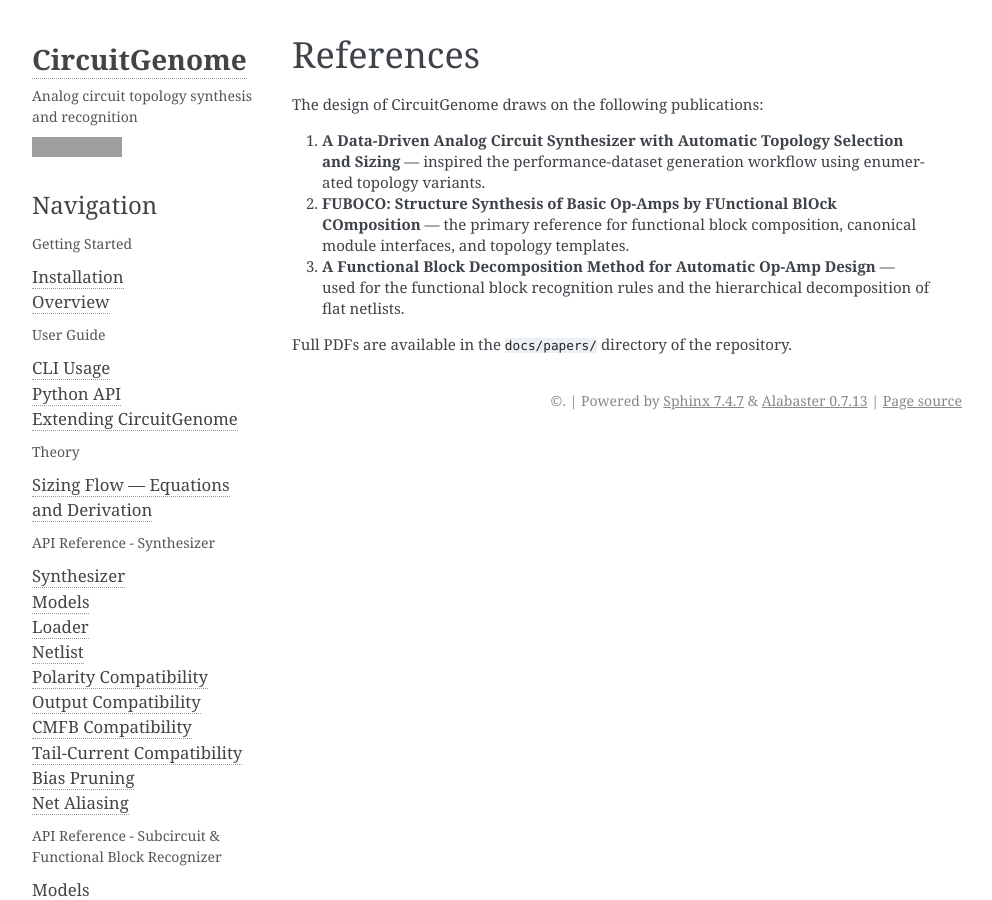
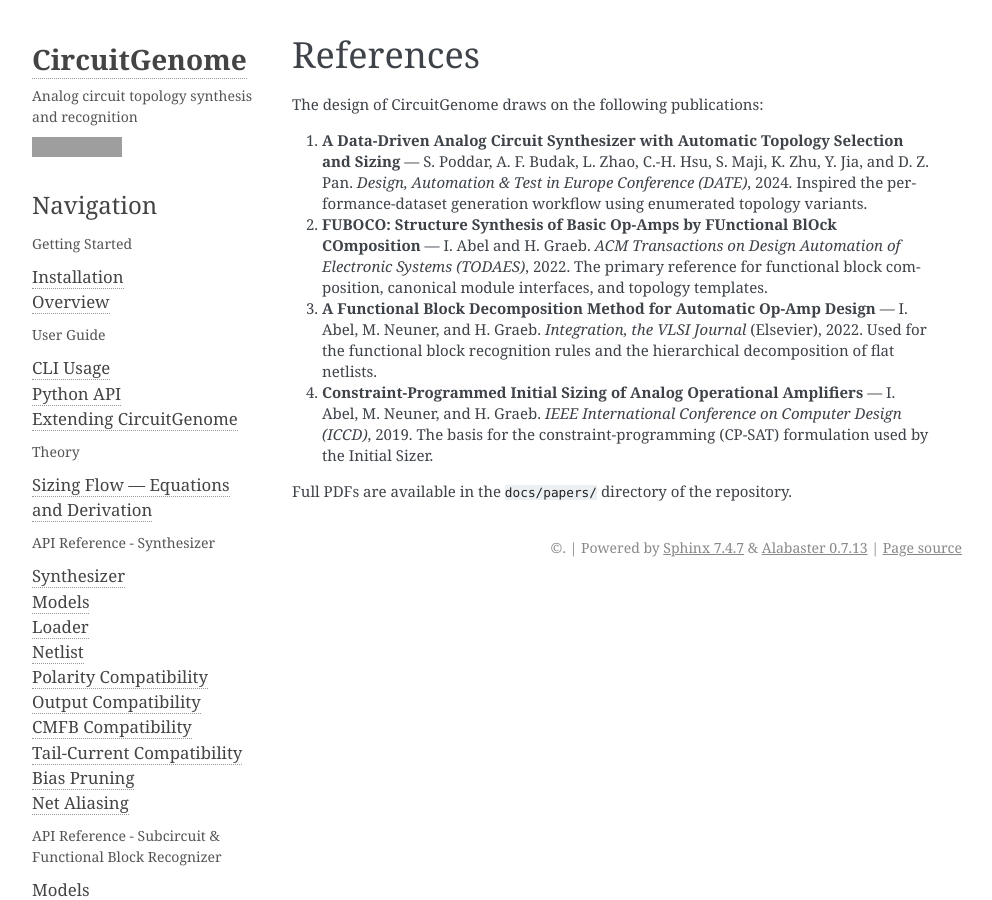
Before and after one commit to analog-ml/CircuitGenome, a Sphinx documentation site: the page built from docs/references.rst, in a window 1280 px wide. Shown: the whole page, without its empty margins (148-1140 px from the left). Built offline with Sphinx 7.4.7, drawn with Linux system fonts in a browser that asks for light colours; grey boxes are pictures that could not be loaded.

Commit message:
docs: slim README Topology Synthesizer, enrich citations, add Contributing
- Modules: drop the (available)/(available, MVP) status tags; tighten each
  blurb to 1-2 sentences; correct the Initial Sizer description (now supports
  one-, two-, and three-stage op-amps, single-ended and fully differential).
- Topology Synthesizer: remove the per-topology circuit-count statistics and
  the five detailed subsections (polarity / output-cardinality / CMFB /
  tail-current compatibility filters and three-stage compensation schemes),
  which are already covered in the Sphinx docs; replace with a short pointer to
  https://circuitgenome.readthedocs.io/.
- References (README + docs/references.rst): add authors and venue/year to each
  paper and add the Constraint-Programmed Initial Sizing (ICCD 2019) reference.
- Add a Contributing section to the README.

Co-Authored-By: Claude Opus 4.8 <noreply@anthropic.com>

```diff
--- a/docs/references.rst
+++ b/docs/references.rst
@@ -4,15 +4,25 @@ References
 The design of CircuitGenome draws on the following publications:
 
 1. **A Data-Driven Analog Circuit Synthesizer with Automatic Topology
-   Selection and Sizing** — inspired the performance-dataset generation
-   workflow using enumerated topology variants.
+   Selection and Sizing** — S. Poddar, A. F. Budak, L. Zhao, C.-H. Hsu,
+   S. Maji, K. Zhu, Y. Jia, and D. Z. Pan. *Design, Automation & Test in
+   Europe Conference (DATE)*, 2024. Inspired the performance-dataset
+   generation workflow using enumerated topology variants.
 
 2. **FUBOCO: Structure Synthesis of Basic Op-Amps by FUnctional BlOck
-   COmposition** — the primary reference for functional block composition,
-   canonical module interfaces, and topology templates.
+   COmposition** — I. Abel and H. Graeb. *ACM Transactions on Design
+   Automation of Electronic Systems (TODAES)*, 2022. The primary reference
+   for functional block composition, canonical module interfaces, and
+   topology templates.
 
 3. **A Functional Block Decomposition Method for Automatic Op-Amp Design** —
-   used for the functional block recognition rules and the hierarchical
-   decomposition of flat netlists.
+   I. Abel, M. Neuner, and H. Graeb. *Integration, the VLSI Journal*
+   (Elsevier), 2022. Used for the functional block recognition rules and the
+   hierarchical decomposition of flat netlists.
+
+4. **Constraint-Programmed Initial Sizing of Analog Operational Amplifiers** —
+   I. Abel, M. Neuner, and H. Graeb. *IEEE International Conference on Computer
+   Design (ICCD)*, 2019. The basis for the constraint-programming (CP-SAT)
+   formulation used by the Initial Sizer.
 
 Full PDFs are available in the ``docs/papers/`` directory of the repository.
```
Also changed, not shown: README.md (+46 -133 lines).
